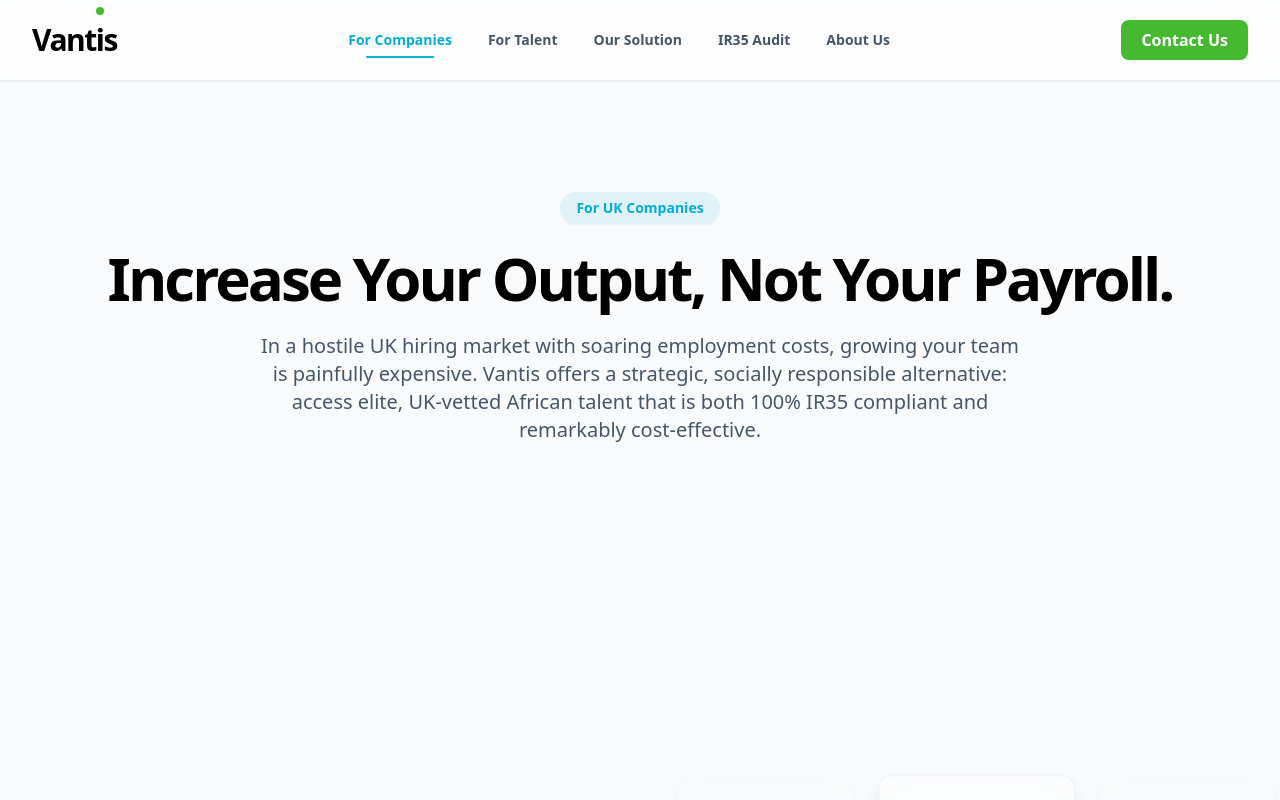
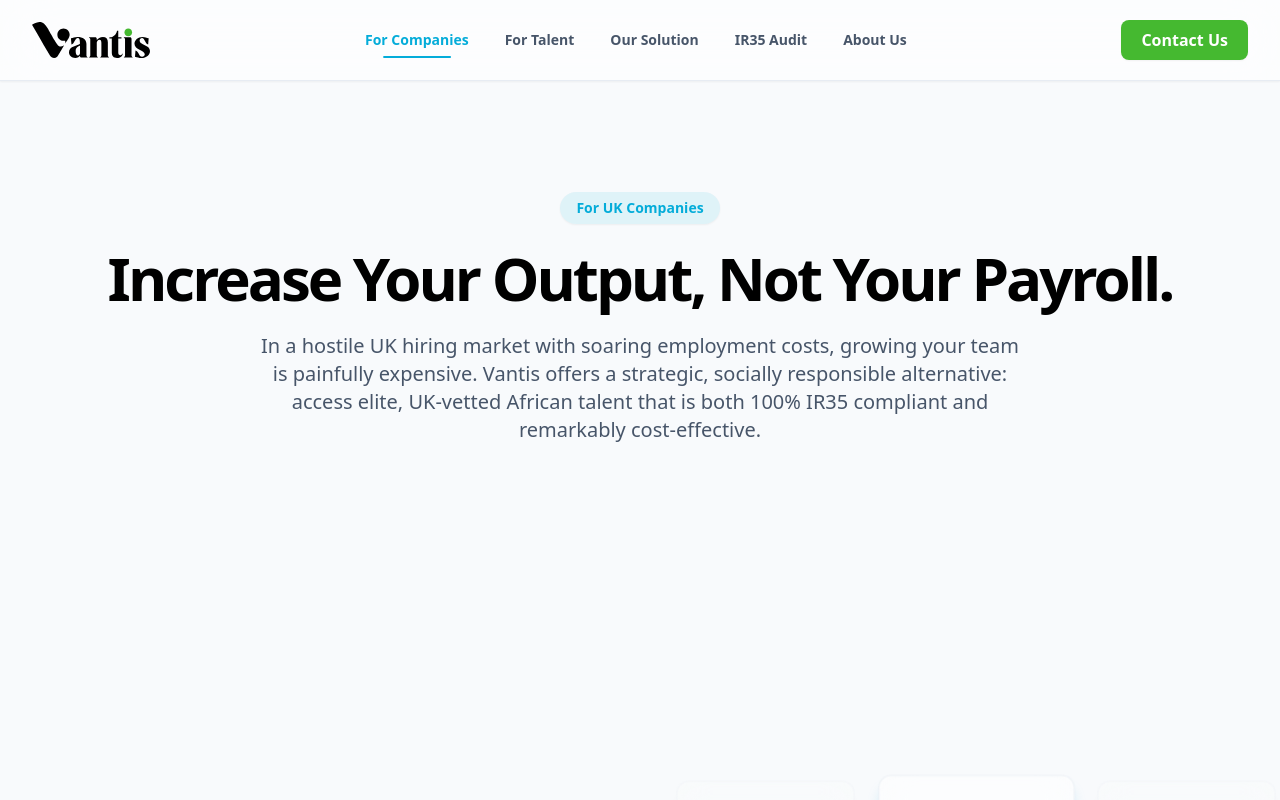
Before and after one commit to GordonMUK83/vantis-website, a React (Create React App) app: page / in a window 1280 px wide. Shown: the top 800 px of the page. Built offline with nearby package versions, Linux system fonts and the light colour scheme.

Commit message:
Update App.js

```diff
--- a/src/App.js
+++ b/src/App.js
@@ -26,14 +26,11 @@ const FixedBackground = () => (
 
 // --- Logo Component ---
 const Logo = () => (
-    <span className="text-3xl font-bold text-vantis-black dark:text-white tracking-tighter relative">
-        Vant
-        <span className="relative">
-            i
-            <span className="absolute left-1/2 -translate-x-1/2 top-[-12px] h-2 w-2 bg-vantis-green rounded-full"></span>
-        </span>
-        s
-    </span>
+    <img
+        src={`${process.env.PUBLIC_URL}/Vantis SVG Logo.svg`}
+        alt="Vantis Logo"
+        className="h-9 w-auto" // Adjust height as needed
+    />
 );
 
 
```
